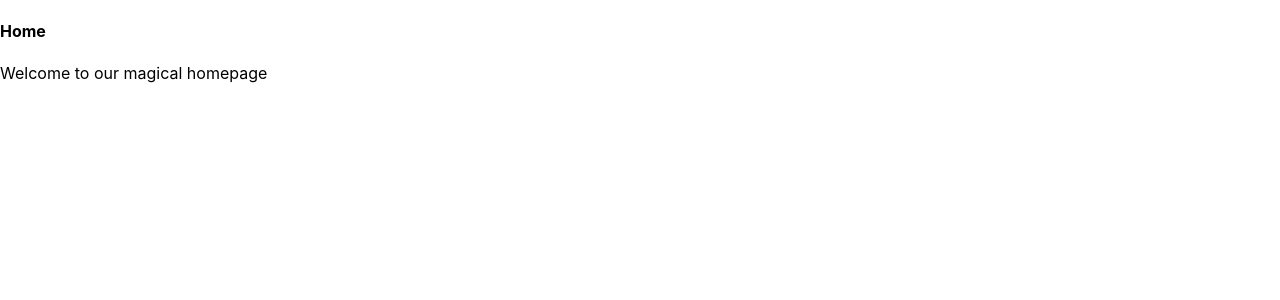
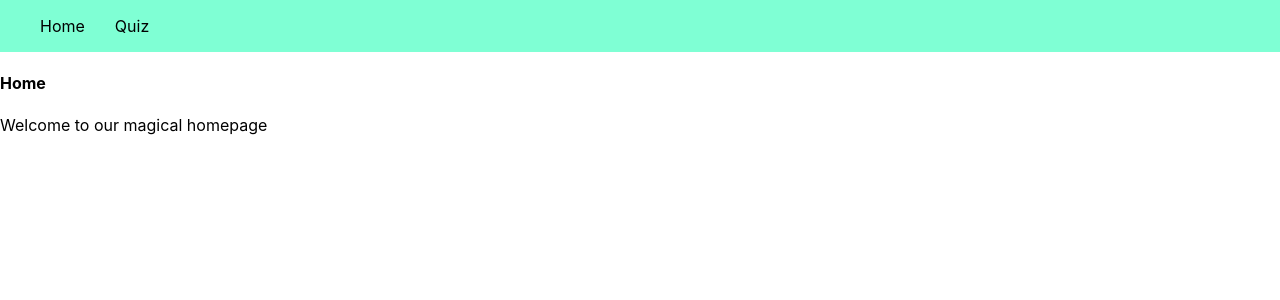
Before and after one commit to Naefunn/JS_Flag_Project, a React (Create React App) app in the folder Client/: page / in a window 1280 px wide. Shown: the top 300 px of the page. Built offline with nearby package versions, Linux system fonts and the light colour scheme.

Commit message:
added navbar options and css

```diff
--- a/Client/src/App.js
+++ b/Client/src/App.js
@@ -1,22 +1,26 @@
 import React from "react";
 import { BrowserRouter as Router, Routes, Route } from "react-router-dom";
-
+import Navbar from "./components/Navbar";
 import './App.css';
 
 import Home from "./continents/Home";
 import Europe from "./continents/Europe";
+
 
 const App = () => {
 
 
 
   return (
+    <>
+    <Navbar/>
     <Router>
       <Routes>
         <Route exact path="/" element={< Home />} />
         <Route path="/europe" element={< Europe />} />
       </Routes>
     </Router>
+    </>
   );
 }
 
--- /dev/null
+++ b/Client/src/components/Navbar.css
@@ -0,0 +1,18 @@
+.Navbar {
+    display: flex;
+    background-color: aquamarine;
+}
+
+
+
+ul {
+    display: flex;
+    justify-content: space-evenly;
+
+
+}
+
+li {
+    list-style: none;
+    padding-right: 30px;
+}
--- /dev/null
+++ b/Client/src/components/Navbar.js
@@ -0,0 +1,30 @@
+import React from "react";
+import './Navbar.css';
+
+
+const Navbar = () => {
+
+
+
+    return (
+
+        <>
+
+        <div className="Navbar">
+            <ul>
+                <li>Home</li>
+                <li>Quiz</li>
+            </ul>
+        </div>
+
+
+        </>
+
+
+    )
+
+    ;
+}
+
+
+export default Navbar;
```
